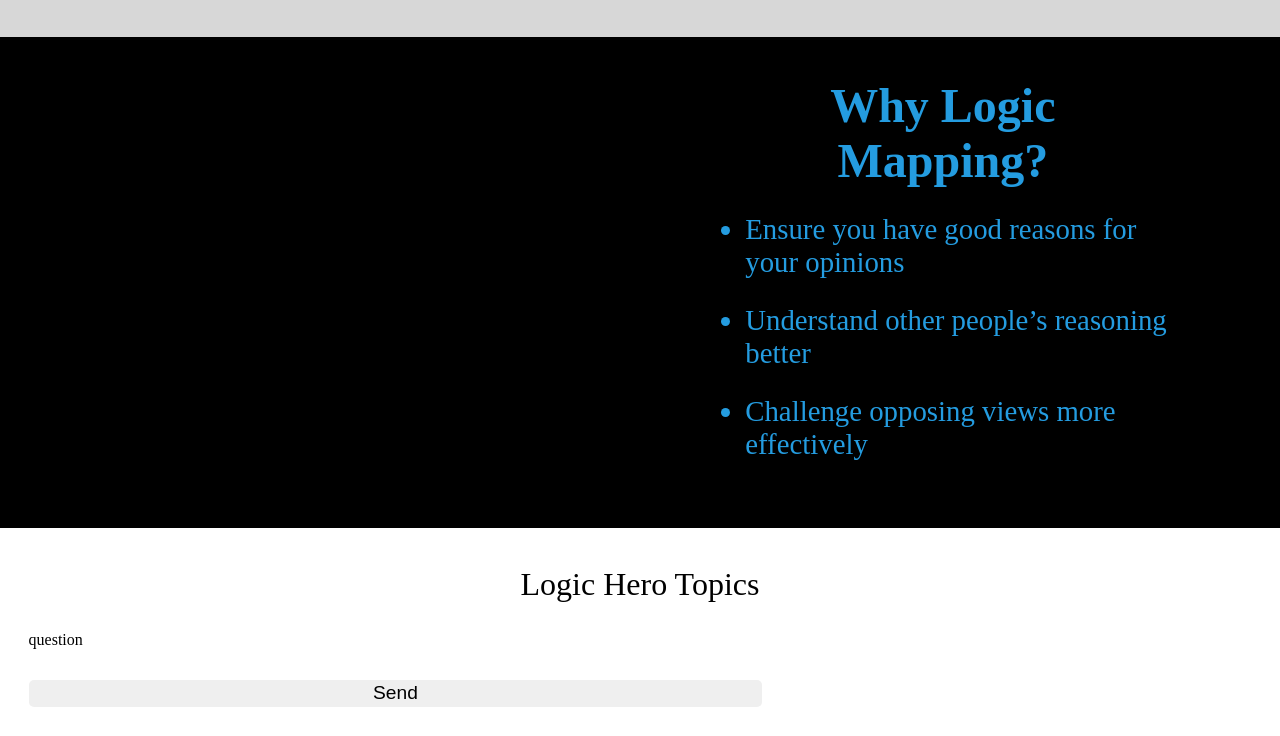
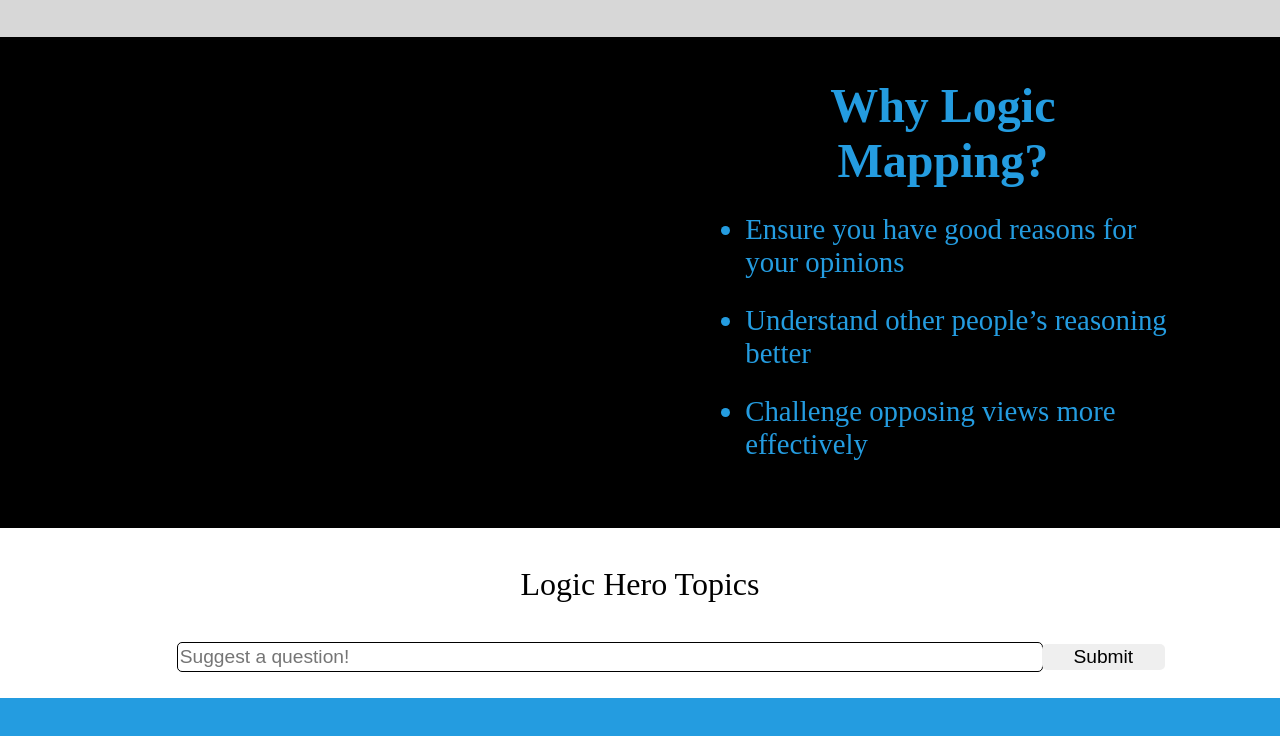
Before and after one commit to salbro/nate, a Flask app: template templates/skeleton.html in a window 1280 px wide; the page is wider, and only the part inside the window is pictured. Shown: the part 1583-2319 px from the top of that part. Run offline with Flask 2, Linux system fonts and the light colour scheme; the template is opened without the code that fills it: values that come from a table or form of the project are taken from there, others are empty; parts of the project's set-up code (start-up, migrations or seed data) failed here and were passed over; some libraries are stand-ins or nearby versions.

Commit message:
suggest-question formatted

```diff
--- a/models.py
+++ b/models.py
@@ -110,8 +110,8 @@
   submit = SubmitField("Send")
 
 class SuggestQuestionForm(Form):
-  question = TextField("question",  [validators.Required("Please enter a question.")])
-  submit = SubmitField("Send")
+  question = TextField("question",[validators.Required("Please enter a question.")], render_kw={"placeholder": "Suggest a question!"})
+  submit = SubmitField("Submit")
 
 class Question(Base):
     __tablename__ = 'devquestions'
--- a/static/css/styles.css
+++ b/static/css/styles.css
@@ -252,7 +252,7 @@
   padding: 1%;
 }
 
-td #inner_category_table_container{
+td .inner_category_table_container{
   width: 24%;
 }
 
@@ -345,10 +345,9 @@
 }
 
 meter {
-  /*-webkit-appearance: none; /* Reset appearance */*/
+  /*-webkit-appearance: none; /* Reset appearance */
   border: 1px solid #ccc;
   border-radius: 3px;
-
   /*background-image: linear-gradient(
   90deg,
   green 70%,
@@ -363,6 +362,44 @@
   box-shadow: 0 5px 5px -5px #333 inset;
 }
 
+#suggest-question {
+  width: 96%;
+  margin: 2%;
+  display: table;
+}
+
+#suggest-question form{
+  display: table-cell;
+  text-align: center;
+}
+
+.suggest-question-row{
+  display: inline-block;
+}
+
+#suggest-question-input{
+  border: solid 1px black;
+  width: 100%;
+}
+
+#suggestion-question-input-div{
+  margin-left: 5%;
+  width: 70%;
+}
+#suggest-question-submit-div{
+  width: 10%;
+  padding-left: 1px;
+}
+
+#suggest-submit{
+  width: 100%;
+  cursor: pointer;
+}
+
+#suggest-submit:hover{
+  background-color: maroon;
+  color: white;
+}
 
 
 /* ______________________________________ */
--- a/templates/skeleton.html
+++ b/templates/skeleton.html
@@ -213,26 +213,25 @@
       {% endfor %}
     </tr>
     {% endfor %}
-    <tr id="suggest_a_question_row" class="voting_table_questions_row">
-      <td>
-        <!-- <form method='POST' action= {{url_for('suggest_question')}} > -->
-        <form id="suggest-form">
-          <div>
-            <!-- {{suggestForm.hidden_tag()}} -->
+  </table>
+  <div id="suggest-question">
+      <form id="suggest-question-form">
+        <!-- <div class="suggest-question-label">
           <label>{{suggestForm.question.label}}</label>
+          <br>
+        </div> -->
         {% for message in suggestForm.question.errors %}
         <div class="flash">{{ message }}</div>
+        <br>
         {% endfor %}
-            <br>
+        <div id="suggestion-question-input-div" class="suggest-question-row">
           {{suggestForm.question(id="suggest-question-input")}}
         </div>
-          <div>
+        <div id="suggest-question-submit-div" class="suggest-question-row">
           {{suggestForm.submit(id="suggest-submit")}}
         </div>
       </form>
-      </td>
-    </tr>
-  </table>
+    </div>
 </section>
 
 <section id="tfy_classroom">
```
Lines whose indentation alone changed are shown as unchanged.
